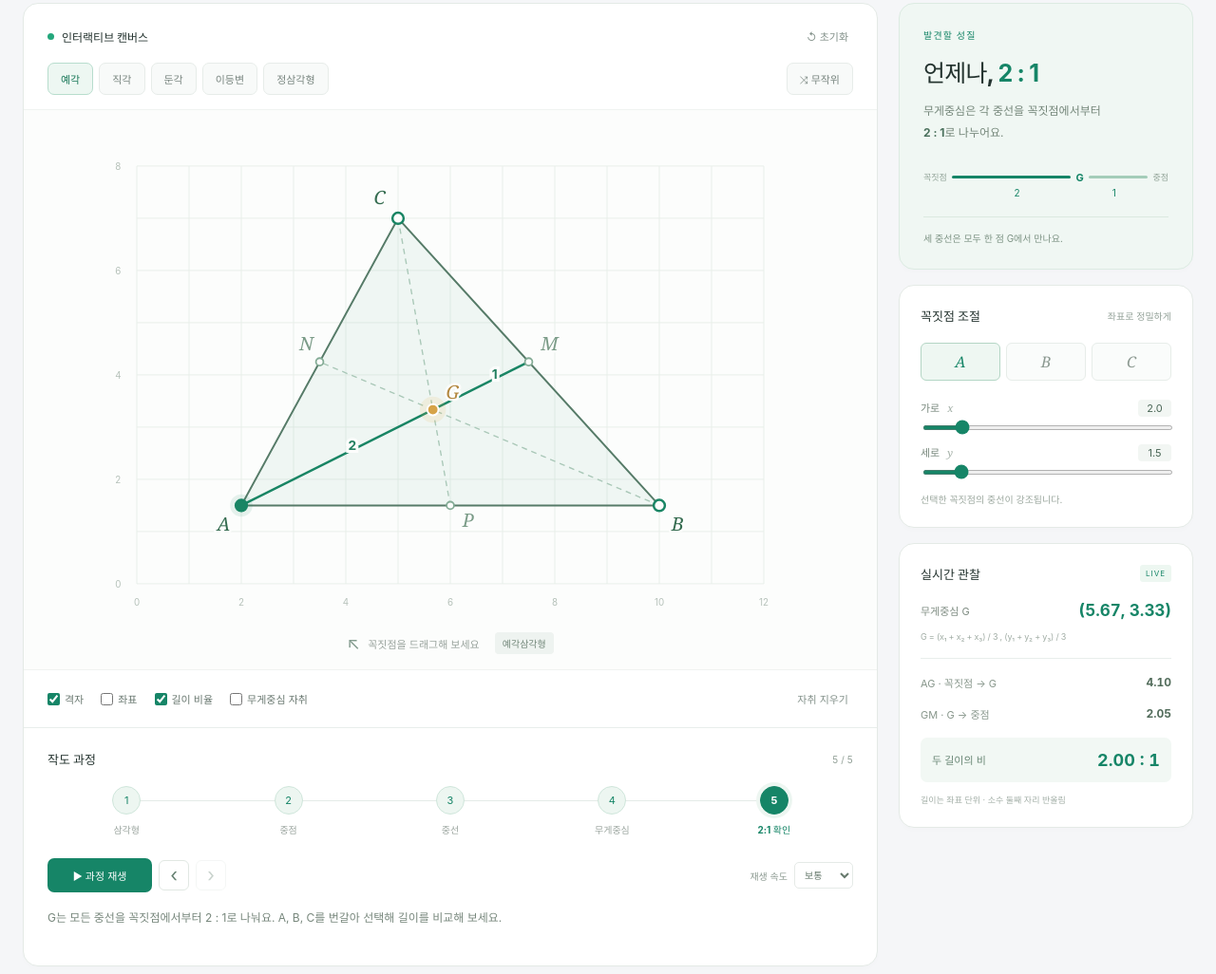
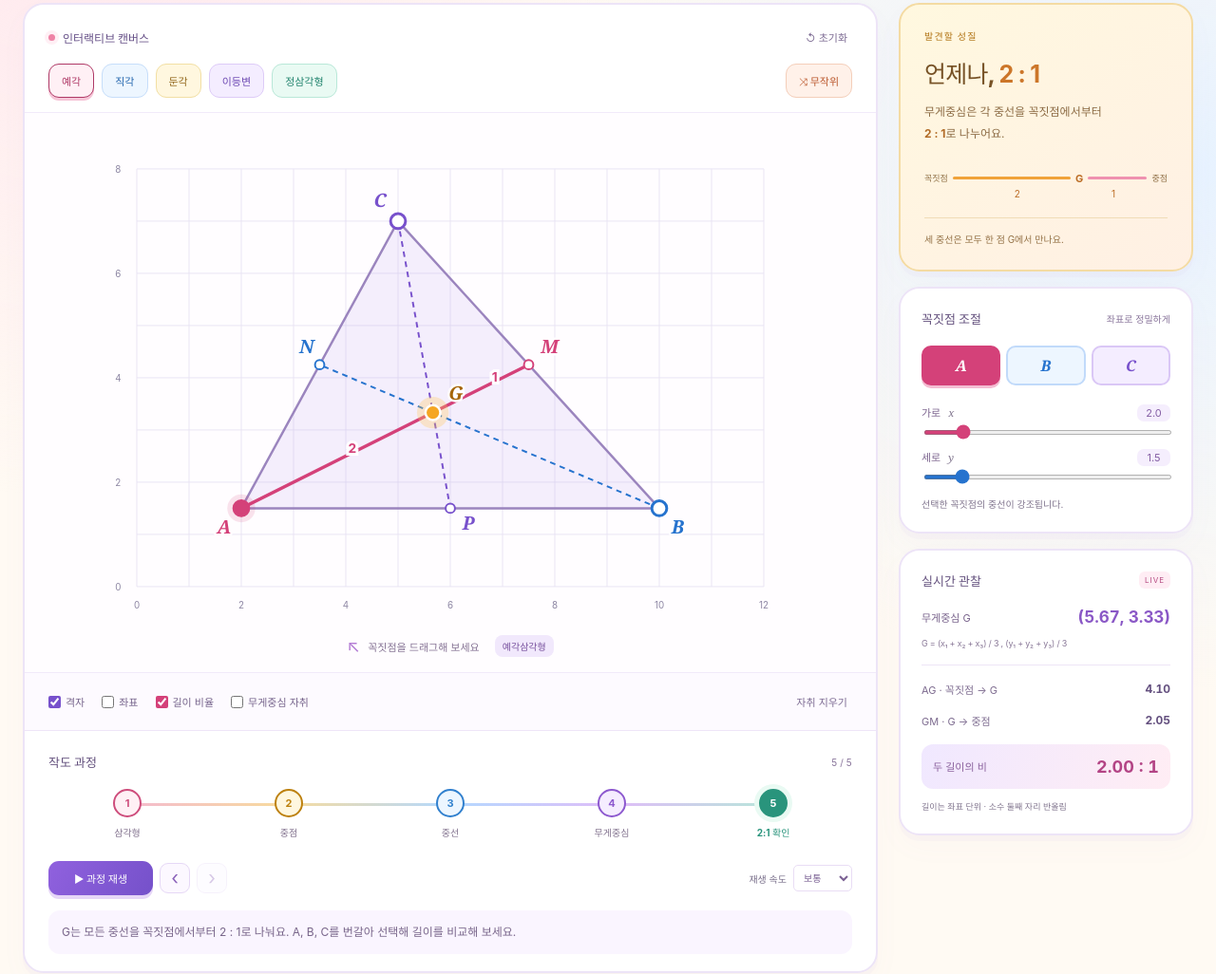
Before and after one commit to lumo952-beep/parallel, a website with bundled scripts: page index.html in a window 1280 px wide. Shown: the part 258-1284 px from the top of the page at 95% size. Built offline with nearby package versions, Linux system fonts and the light colour scheme.

Commit message:
Make centroid lab colorful and child-friendly

```diff
--- a/app.js
+++ b/app.js
@@ -2,6 +2,8 @@ import { triangleGeometry, presets } from './geometry.js';
 const $ = id => document.getElementById(id);
 const names = ['A', 'B', 'C'];
 const midpointNames = ['M', 'N', 'P'];
+// Match each vertex, its opposite midpoint, and its median by color.
+const vertexColors = ['#d44179', '#2673ce', '#7851cc'];
 const descriptions = [
   '먼저 삼각형 ABC를 만들어요. 꼭짓점을 움직이거나 위에서 다른 삼각형을 선택해 보세요.',
   '각 변의 양 끝에서 같은 거리에 있는 중점 M, N, P를 찾아요. M은 BC의 중점이에요.',
@@ -21,34 +23,34 @@ function draw() {
   const g = triangleGeometry(points);
   const layers = [];
   if ($('grid').checked) {
-    for(let x=0;x<=12;x++) layers.push(line({x,y:0},{x,y:8},'stroke="#e9efeb" stroke-width="1"'));
-    for(let y=0;y<=8;y++) layers.push(line({x:0,y},{x:12,y},'stroke="#e9efeb" stroke-width="1"'));
-    for(let x=0;x<=12;x+=2) layers.push(`<text x="${sx(x)}" y="531" text-anchor="middle" fill="#b5c1b9" font-size="10">${x}</text>`);
-    for(let y=0;y<=8;y+=2) layers.push(`<text x="44" y="${sy(y)+4}" text-anchor="middle" fill="#b5c1b9" font-size="10">${y}</text>`);
+    for(let x=0;x<=12;x++) layers.push(line({x,y:0},{x,y:8},'stroke="#e9e5f4" stroke-width="1"'));
+    for(let y=0;y<=8;y++) layers.push(line({x:0,y},{x:12,y},'stroke="#e9e5f4" stroke-width="1"'));
+    for(let x=0;x<=12;x+=2) layers.push(`<text x="${sx(x)}" y="531" text-anchor="middle" fill="#8d86a3" font-size="10">${x}</text>`);
+    for(let y=0;y<=8;y+=2) layers.push(`<text x="44" y="${sy(y)+4}" text-anchor="middle" fill="#8d86a3" font-size="10">${y}</text>`);
   }
-  if ($('trace').checked && trail.length>1) layers.push(`<polyline points="${trail.map(p=>`${sx(p.x)},${sy(p.y)}`).join(' ')}" fill="none" stroke="#d5ac65" stroke-width="2" opacity=".8"/>`);
-  layers.push(`<polygon points="${points.map(p=>`${sx(p.x)},${sy(p.y)}`).join(' ')}" fill="#198564" fill-opacity=".055" stroke="#567b68" stroke-width="2" stroke-linejoin="round"/>`);
-  if(stage>=2) points.forEach((p,i) => layers.push(line(p,g.midpoints[i],`stroke="${selected===i?'#198564':'#aac8b8'}" stroke-width="${selected===i?2.5:1.4}" ${selected===i?'':'stroke-dasharray="6 5"'}`)));
+  if ($('trace').checked && trail.length>1) layers.push(`<polyline points="${trail.map(p=>`${sx(p.x)},${sy(p.y)}`).join(' ')}" fill="none" stroke="#df8b16" stroke-width="3" opacity=".8"/>`);
+  layers.push(`<polygon points="${points.map(p=>`${sx(p.x)},${sy(p.y)}`).join(' ')}" fill="#a98ae8" fill-opacity=".13" stroke="#9b85be" stroke-width="2.5" stroke-linejoin="round"/>`);
+  if(stage>=2) points.forEach((p,i) => layers.push(line(p,g.midpoints[i],`stroke="${vertexColors[i]}" stroke-width="${selected===i?3.5:2}" ${selected===i?'':'stroke-dasharray="6 5"'}`)));
   if(stage>=1) g.midpoints.forEach((p,i)=>{
-    layers.push(circle(p,4,'fill="#fcfdfc" stroke="#83ab95" stroke-width="1.8"'));
+    layers.push(circle(p,5,`fill="white" stroke="${vertexColors[i]}" stroke-width="2"`));
     const dx = p.x >= g.center.x ? 13 : -22;
     const dy = p.y >= g.center.y ? -12 : 23;
-    layers.push(label(p,midpointNames[i],dx,dy,'#7a9b87'));
+    layers.push(label(p,midpointNames[i],dx,dy,vertexColors[i]));
   });
   if(stage>=4 && $('ratioLabels').checked && g.valid) {
     const p=points[selected], m=g.midpoints[selected];
     const a={x:(p.x+g.center.x)/2,y:(p.y+g.center.y)/2}, b={x:(m.x+g.center.x)/2,y:(m.y+g.center.y)/2};
-    layers.push(`<text x="${sx(a.x)+12}" y="${sy(a.y)-8}" class="ratio-label">2</text><text x="${sx(b.x)+12}" y="${sy(b.y)-8}" class="ratio-label">1</text>`);
+    layers.push(`<text x="${sx(a.x)+12}" y="${sy(a.y)-8}" class="ratio-label" style="fill:${vertexColors[selected]}">2</text><text x="${sx(b.x)+12}" y="${sy(b.y)-8}" class="ratio-label" style="fill:${vertexColors[selected]}">1</text>`);
   }
   if(stage>=3 && g.valid) {
-    layers.push(circle(g.center,14,'fill="#e8ae4c" fill-opacity=".13"'));
-    layers.push(circle(g.center,6,'fill="#d6a348" stroke="white" stroke-width="2"'));
-    layers.push(label(g.center,'G',14,-12,'#b3883f'));
+    layers.push(circle(g.center,17,'fill="#ffc857" fill-opacity=".3"'));
+    layers.push(circle(g.center,8,'fill="#f5a623" stroke="white" stroke-width="2.5"'));
+    layers.push(label(g.center,'G',17,-14,'#a56509'));
   }
   points.forEach((p,i)=>{
-    layers.push(`<g class="vertex-handle" data-handle="${i}">${circle(p,20,'fill="transparent"')}${selected===i?circle(p,12,'fill="#198564" fill-opacity=".10"'):''}${circle(p,6,`fill="${selected===i?'#198564':'#fcfdfc'}" stroke="#198564" stroke-width="2.5"`)}</g>`);
+    layers.push(`<g class="vertex-handle" data-handle="${i}">${circle(p,20,'fill="transparent"')}${selected===i?circle(p,15,`fill="${vertexColors[i]}" fill-opacity=".14"`):''}${circle(p,8,`fill="${selected===i?vertexColors[i]:'white'}" stroke="${vertexColors[i]}" stroke-width="3"`)}</g>`);
     const dx = p.x>=g.center.x?13:-26, dy=p.y>=g.center.y?-15:27;
-    layers.push(label(p,names[i],dx,dy,'#356c50'));
+    layers.push(label(p,names[i],dx,dy,vertexColors[i]));
     if ($('coordinates').checked) layers.push(`<text x="${sx(p.x)+dx}" y="${sy(p.y)+dy+17}" class="svg-coordinate">(${p.x.toFixed(1)}, ${p.y.toFixed(1)})</text>`);
   });
   $('canvas').innerHTML=layers.join('');
--- a/style.css
+++ b/style.css
@@ -1,11 +1,11 @@
 :root {
   font-family:Inter,Pretendard,-apple-system,BlinkMacSystemFont,'Segoe UI','Noto Sans KR',sans-serif;
-  color:#24332f;
-  background:#f5f6f8;
+  color:#3b3557;
+  background:#fffaf3;
   font-synthesis:none;
-  --green:#168567;
-  --muted:#83908c;
-  --line:#e8eeeb;
+  --green:#7751cc;
+  --muted:#807891;
+  --line:#eee6f7;
 }
 * {
   box-sizing:border-box;
@@ -20,7 +20,7 @@ button {
   cursor:pointer;
 }
 button:focus-visible,a:focus-visible,input:focus-visible,select:focus-visible {
-  outline:3px solid #49b99d;
+  outline:3px solid #ad83ed;
   outline-offset:4px;
 }
 button {
@@ -40,7 +40,7 @@ button:hover {
 }
 .brand {
   text-decoration:none;
-  color:#24332f;
+  color:#3b3557;
   font-weight:750;
   display:flex;
   align-items:center;
@@ -54,14 +54,14 @@ button:hover {
 .brand-tag {
   font-size:10px;
   letter-spacing:1.8px;
-  color:#97a29d;
+  color:#837991;
   border-left:1px solid #dee6e1;
   padding-left:15px;
   margin-left:5px;
 }
 .subject {
   font-size:12px;
-  color:#7f8c87;
+  color:#786e8a;
 }
 .subject span {
   margin:0 12px;
@@ -96,7 +96,7 @@ h1 {
 }
 .subtitle {
   font-size:14px;
-  color:#7c8983;
+  color:#756d87;
   margin:0;
 }
 .lesson-badge {
@@ -123,7 +123,7 @@ h1 {
   font-size:9px;
   letter-spacing:2px;
   margin-top:6px;
-  color:#98a79f;
+  color:#857791;
 }
 .workspace {
   display:grid;
@@ -288,7 +288,7 @@ input[type=checkbox] {
 .steps button {
   border:0;
   background:transparent;
-  color:#9ba59f;
+  color:#817591;
   font-size:10px;
   position:relative;
   flex:1;
@@ -357,7 +357,7 @@ input[type=checkbox] {
   gap:7px;
   align-items:center;
   font-size:10px;
-  color:#8c9a91;
+  color:#786e8a;
 }
 .speed select {
   border:1px solid #e5eae7;
@@ -479,7 +479,7 @@ input[type=checkbox] {
   font-family:Georgia,serif;
   font-style:italic;
   margin-left:5px;
-  color:#a2afa6;
+  color:#81758e;
 }
 .slider-heading output {
   font-size:11px;
@@ -499,7 +499,7 @@ input[type=range] {
 }
 .slider-help {
   font-size:10px;
-  color:#9ca89f;
+  color:#81758e;
   margin:18px 0 0;
 }
 .section-heading>.live-mini {
@@ -524,7 +524,7 @@ input[type=range] {
 }
 .formula {
   font-size:9px;
-  color:#a1ada5;
+  color:#81758e;
   padding:12px 0 17px;
   border-bottom:1px solid var(--line);
   letter-spacing:-.2px;
@@ -559,7 +559,7 @@ input[type=range] {
 }
 .measurement-note {
   font-size:9px;
-  color:#a2aea6;
+  color:#81758e;
   margin:12px 0 0;
 }
 .explore-note {
@@ -584,13 +584,13 @@ input[type=range] {
 .explore-note p {
   font-size:11px;
   line-height:1.7;
-  color:#89958c;
+  color:#776a84;
   margin:0;
 }
 footer {
   display:flex;
   justify-content:space-between;
-  color:#a0aba4;
+  color:#84768e;
   font-size:10px;
   padding:26px 3px 5px;
 }
@@ -615,7 +615,7 @@ footer {
 .svg-coordinate {
   font-family:inherit;
   font-size:11px;
-  fill:#83978b;
+  fill:#756a8e;
   paint-order:stroke;
   stroke:#fcfdfc;
   stroke-width:4px;
@@ -764,3 +764,88 @@ footer {
     font-size:10px;
   }
 }
+
+/* A cheerful, color-matched palette for young explorers. */
+body {
+  background: radial-gradient(ellipse at 5% 8%, #ffe7ee 0, transparent 35%),
+    radial-gradient(ellipse at 98% 30%, #e7f2ff 0, transparent 38%), #fffaf3;
+}
+.topbar { border-bottom: 2px solid #eee5fa; }
+.brand-icon { color: #e16b95; }
+.brand-tag { color: #8b77a5; border-color: #e9ddf7; }
+h1 { color: #59418d; }
+.title-dot { color: #efac26; }
+.lesson-badge > span { color: #b47209; background: #fff0c7; border: 2px solid #ffdb83; }
+.lesson-badge { color: #7e659d; }
+.panel { border: 2px solid #ede4f7; border-radius: 22px; box-shadow: 0 6px 0 #cab5e114, 0 12px 30px #9171b008; }
+.live-label { color: #675188; }
+.live-label > span { background: #ef83a6; box-shadow: 0 0 0 4px #fff0f5; }
+.text-button { color: #7d6b93; }
+.preset-row { gap: 8px; }
+.chip { --chip-color: #af3966; --chip-bg: #fff0f5; --chip-border: #f6c5d7; background: var(--chip-bg); color: var(--chip-color); border: 1.5px solid var(--chip-border); border-radius: 11px; font-weight: 650; padding: 9px 13px; }
+.chip:nth-child(2) { --chip-color: #2265ad; --chip-bg: #edf6ff; --chip-border: #c6defa; }
+.chip:nth-child(3) { --chip-color: #90651a; --chip-bg: #fff7df; --chip-border: #f2dfa4; }
+.chip:nth-child(4) { --chip-color: #6d49b3; --chip-bg: #f4edff; --chip-border: #ddcbf7; }
+.chip:nth-child(5) { --chip-color: #21836d; --chip-bg: #e9faf3; --chip-border: #b9e8d8; }
+.chip:nth-child(6) { --chip-color: #ba572c; --chip-bg: #fff1e9; --chip-border: #f4ceba; }
+.chip.active { color: var(--chip-color); background: var(--chip-bg); border-color: var(--chip-color); box-shadow: 0 3px 0 var(--chip-border); }
+.canvas-wrap { background: #fffdff; border-color: #f1eafa; }
+.canvas-caption { color: #837092; }
+.cursor-symbol { color: #b37bd4; }
+.kind-badge { color: #77509d; background: #f1e8fc; border-radius: 8px; }
+.canvas-options { color: #75638b; border-color: #eee5f8; background: #fdfaff; }
+.canvas-options label:nth-child(2) input { accent-color: #2673ce; }
+.canvas-options label:nth-child(3) input { accent-color: #d44179; }
+.canvas-options label:nth-child(4) input { accent-color: #c47c09; }
+.section-heading h2 { color: #63507d; }
+.section-heading > span { color: #89759b; }
+.steps button { --step-color: #ce4d7c; --step-bg: #fff0f5; color: #82728e; }
+.steps button:nth-child(2) { --step-color: #bd810e; --step-bg: #fff7df; }
+.steps button:nth-child(3) { --step-color: #3180ce; --step-bg: #edf6ff; }
+.steps button:nth-child(4) { --step-color: #8d59cf; --step-bg: #f5edff; }
+.steps button:nth-child(5) { --step-color: #29947c; --step-bg: #e9faf3; }
+.steps:before { background: linear-gradient(90deg, #f4b9d1, #f7db9e, #b4d9ff, #dfbdf8, #b5e8d8); height: 3px; }
+.steps button span, .steps button.done span { background: var(--step-bg); border: 2px solid var(--step-color); color: var(--step-color); font-weight: 750; }
+.steps button.current { color: var(--step-color); }
+.steps button.current span { background: var(--step-color); border-color: var(--step-color); box-shadow: 0 0 0 5px var(--step-bg); }
+.play-button { background: linear-gradient(120deg, #9061de, #7551ca); box-shadow: 0 4px 0 #e6d6f7; border-radius: 11px; font-weight: 700; }
+.icon-button { color: #8b62ba; border-color: #e6d8f6; background: #fcf8ff; border-radius: 9px; }
+.speed select { color: #7a6093; border-color: #e9ddf5; }
+.step-description { color: #78658a; background: #faf5ff; border-radius: 12px; padding: 12px 14px; }
+.insight { background: linear-gradient(145deg, #fff8df, #fff0e4); border-color: #f4dba3; }
+.insight .eyebrow { color: #b17415; }
+.insight h2 { color: #775226; }
+.insight h2 span { color: #cc7629; }
+.insight > p:not(.eyebrow) { color: #8c6b44; }
+.insight strong { color: #b26c27; }
+.ratio-diagram { color: #907147; }
+.ratio-diagram i { background: #f0a33a; }
+.ratio-diagram .short { background: #ef91af; }
+.ratio-diagram b, .ratio-diagram small { color: #bc6d26; }
+.insight-note { color: #947247; border-color: #f0dcb7; }
+.vertex-tabs button { --vertex-color: #d44179; --vertex-bg: #fff0f5; --vertex-border: #f4bdd2; color: var(--vertex-color); background: var(--vertex-bg); border: 2px solid var(--vertex-border); border-radius: 10px; font-weight: 700; }
+.vertex-tabs button:nth-child(2) { --vertex-color: #2673ce; --vertex-bg: #edf6ff; --vertex-border: #c1dafa; }
+.vertex-tabs button:nth-child(3) { --vertex-color: #7851cc; --vertex-bg: #f4edff; --vertex-border: #dac7f6; }
+.vertex-tabs button.active { background: var(--vertex-color); border-color: var(--vertex-color); color: white; box-shadow: 0 3px 0 var(--vertex-border); }
+.slider-heading { color: #7c648e; }
+.slider-heading output { color: #855fa5; background: #f5eefd; border-radius: 7px; }
+#x { accent-color: #d44179; }
+#y { accent-color: #2673ce; }
+.center-coordinate { color: #79638c; }
+.center-coordinate strong { color: #8a58c6; }
+.formula { color: #8a7998; border-color: #eee5f7; }
+.measurement-row { color: #7e6c90; }
+.measurement-row strong { color: #64507f; }
+.ratio-result { background: linear-gradient(110deg, #f0e8ff, #ffedf4); border-radius: 12px; color: #8a619d; }
+.ratio-result strong { color: #b34485; }
+.section-heading > .live-mini { color: #b54a80; background: #ffedf4; border-radius: 6px; }
+.explore-note { border: 2px solid #dbe9fc; background: #eff7ff; border-radius: 18px; }
+.explore-note > span { color: #e7a52f; }
+.explore-note h2 { color: #4474a8; }
+.explore-note p { color: #6c80a0; }
+.svg-label { font-weight: 700; stroke: #fffdff; }
+.svg-coordinate { fill: #7e6f94; stroke: #fffdff; }
+.ratio-label { stroke: #fffdff; }
+@media (max-width: 420px) {
+  .chip { padding: 8px 10px; }
+}
```
